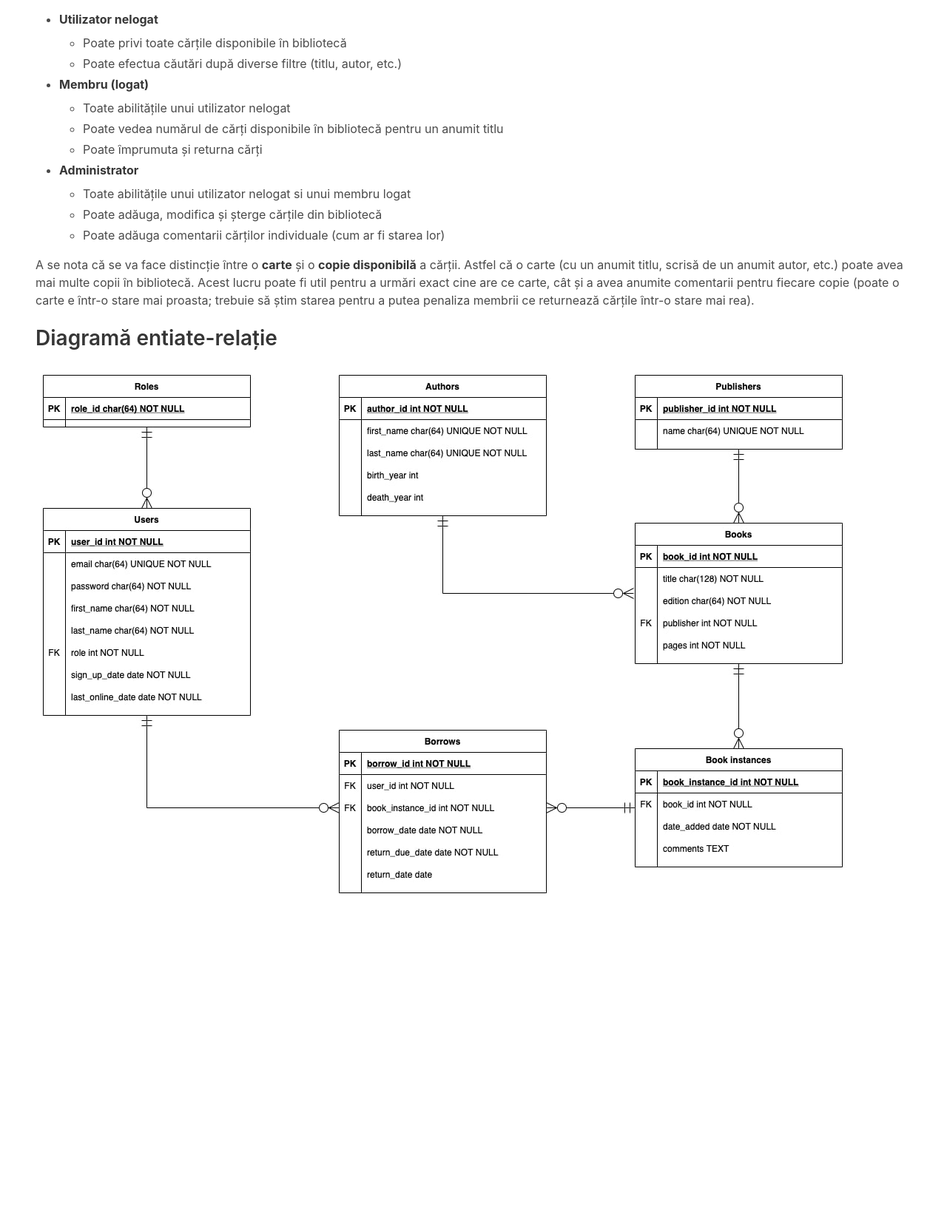
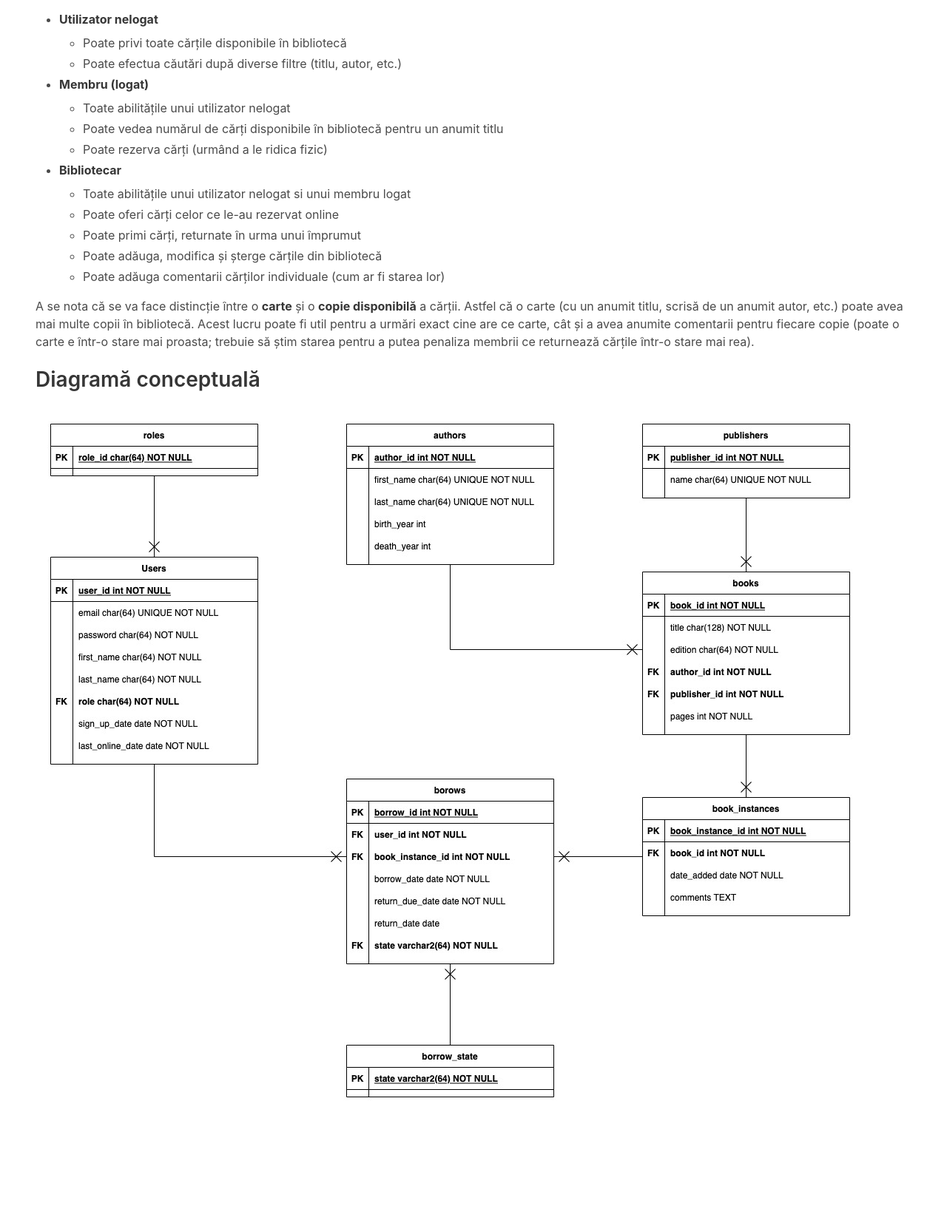
Before and after one commit to Luca1152-learning/biblioteca-php, a PHP site: page /descriere-proiect.php in a window 1280 px wide. Shown: the part 346-2000 px from the top of the page at 74% size. Before the commit the page ends 1555 px from the top, so only its background shows below. Run offline with PHP 8.4, Linux system fonts and the light colour scheme; data that the repository does not hold is empty.

Commit message:
Update project structure and database diagram
Changed the structure of the files a bit. Also, updated the database diagram from project's description so it's a conceputal diagram (and not a hybrid).

```diff
--- a/descriere-proiect.php
+++ b/descriere-proiect.php
@@ -1,18 +1,18 @@
 <?php
-    include 'commons.php';
-    include 'database.php';
-
+    include 'protected/database.php';
+    include 'protected/commons.php';
     connect_database();
 
     page_header("Lib - Descriere proiect");
-    echo '
+?>
+
     <main class="section">
         <div class="content">
             <h2 class="subtitle">Descriere proiect</h2>
             <p>Lib este un website de administrare a unei biblioteci.</p>
             <p>
                 Acesta poate fi accesat de <strong>membri</strong> cât și de <strong>administratori</strong>.
-                 "Entitățile" aplicației sunt cărțile. În funcție de tipul de utilizator,
+                "Entitățile" aplicației sunt cărțile. În funcție de tipul de utilizator,
                 se poate interacționa cu aplicația după cum urmează:
             </p>
             <ul>
@@ -28,29 +28,33 @@
                     <ul>
                         <li>Toate abilitățile unui utilizator nelogat</li>
                         <li>Poate vedea numărul de cărți disponibile în bibliotecă pentru un anumit titlu</li>
-                        <li>Poate împrumuta și returna cărți</li>
+                        <li>Poate rezerva cărți (urmând a le ridica fizic)</li>
                     </ul>
                 </li>
                 <li>
-                    <strong>Administrator</strong>
+                    <strong>Bibliotecar</strong>
                     <ul>
                         <li>Toate abilitățile unui utilizator nelogat si unui membru logat</li>
+                        <li>Poate oferi cărți celor ce le-au rezervat online</li>
+                        <li>Poate primi cărți, returnate în urma unui împrumut</li>
                         <li>Poate adăuga, modifica și șterge cărțile din bibliotecă</li>
                         <li>Poate adăuga comentarii cărților individuale (cum ar fi starea lor)</li>
                     </ul>
                 </li>
             </ul>
             <p>A se nota că se va face distincție între o <strong>carte</strong> și o <strong>copie disponibilă</strong>
-            a cărții. Astfel că o carte (cu un anumit titlu, scrisă de un anumit autor, etc.) poate avea mai multe copii
-            în bibliotecă. Acest lucru poate fi util pentru a urmări exact cine are ce carte, cât și a avea anumite
-            comentarii pentru fiecare copie (poate o carte e într-o stare mai proasta; trebuie să știm starea pentru
-            a putea penaliza membrii ce returnează cărțile într-o stare mai rea).</p>
+                a cărții. Astfel că o carte (cu un anumit titlu, scrisă de un anumit autor, etc.) poate avea mai multe
+                copii
+                în bibliotecă. Acest lucru poate fi util pentru a urmări exact cine are ce carte, cât și a avea anumite
+                comentarii pentru fiecare copie (poate o carte e într-o stare mai proasta; trebuie să știm starea pentru
+                a putea penaliza membrii ce returnează cărțile într-o stare mai rea).</p>
         </div class="content">
         <div class="content">
-            <h2 class="subtitle">Diagramă entiate-relație</h2>
-            <img src="/images/diagrama-entitate-relatie.jpg" alt="Diagramă entiate relație">
+            <h2 class="subtitle">Diagramă conceptuală</h2>
+            <img src="/images/diagrama-conceptuala.jpg" alt="Diagramă conceptuală">
         </div>
     </main>
-    ';
+
+<?php
     page_footer();
 ?>
```
Also changed, not shown: index.php (+6 -4 lines), images/diagrama-conceptuala.jpg (added), images/diagrama-entitate-relatie.jpg (deleted), protected/commons.php (renamed from commons.php), protected/database.php (renamed from database.php), 1 other file.
